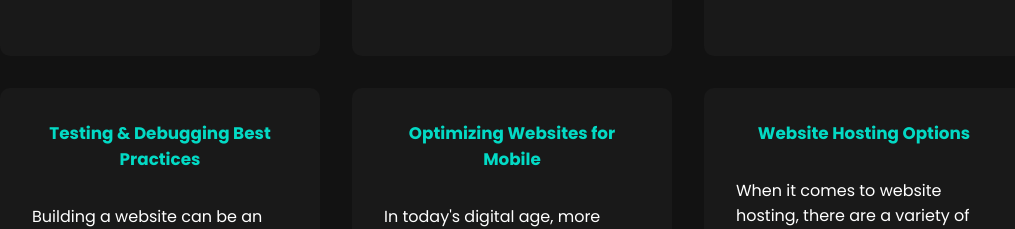
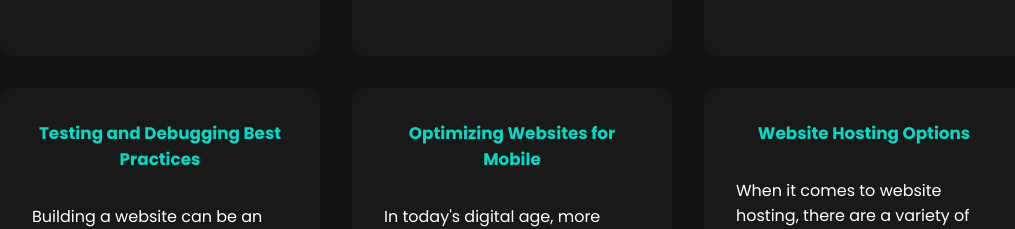
Before and after one commit to BenWueb/portfolio, a React (Vite) app: page / in a window 1280 px wide. Shown: the part 6840-7069 px from the top of the page, without its empty margins (128-1143 px from the left). Built offline with nearby package versions, Linux system fonts and the light colour scheme.

Commit message:
updated sitemap

```diff
--- a/src/components/Articles.jsx
+++ b/src/components/Articles.jsx
@@ -46,7 +46,7 @@ function Articles() {
             become an essential factor in the success of any website."
           />
           <ArticleCard
-            title="Testing & Debugging Best Practices"
+            title="Testing and Debugging Best Practices"
             desc="Building a website can be an exciting experience, but it is
             equally important to test and debug it before launching it.
             Testing and debugging are critical parts of the website
```
Also changed, not shown: public/posts/testing_and_debugging_best_practices.md (renamed from public/posts/testing_&_debugging_best_practices.md), 1 other file (tests, documents, lock files or other folders).
